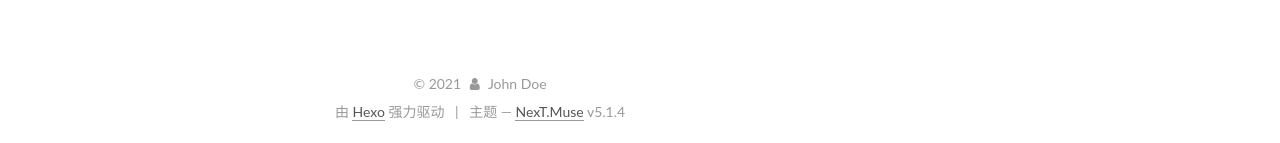
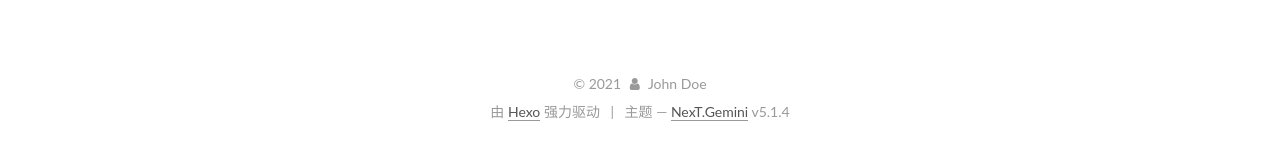
Before and after one commit to leiqiaoqiao/leiqiaoqiao.github.io, a plain HTML site: page 2021/07/26/hello-world/index.html in a window 1280 px wide. Shown: the part 1533-1676 px from the top of the page. Drawn offline with Linux system fonts and the light colour scheme.

Commit message:
Site updated: 2021-07-28 09:59:23

```diff
--- a/2021/07/26/hello-world/index.html
+++ b/2021/07/26/hello-world/index.html
@@ -5,7 +5,7 @@
 
 
 
-<html class="theme-next muse use-motion" lang="zh-Hans">
+<html class="theme-next gemini use-motion" lang="zh-Hans">
 <head>
   <meta charset="UTF-8"/>
 <meta http-equiv="X-UA-Compatible" content="IE=edge" />
@@ -97,7 +97,7 @@
   var NexT = window.NexT || {};
   var CONFIG = {
     root: '',
-    scheme: 'Muse',
+    scheme: 'Gemini',
     version: '5.1.4',
     sidebar: {"position":"left","display":"post","offset":12,"b2t":false,"scrollpercent":false,"onmobile":false},
     fancybox: true,
@@ -542,7 +542,7 @@
 
 
 
-  <div class="theme-info">主题 &mdash; <a class="theme-link" target="_blank" href="https://github.com/iissnan/hexo-theme-next">NexT.Muse</a> v5.1.4</div>
+  <div class="theme-info">主题 &mdash; <a class="theme-link" target="_blank" href="https://github.com/iissnan/hexo-theme-next">NexT.Gemini</a> v5.1.4</div>
 
 
 
@@ -650,6 +650,13 @@
 
 
 
+  <script type="text/javascript" src="/js/src/affix.js?v=5.1.4"></script>
+
+  <script type="text/javascript" src="/js/src/schemes/pisces.js?v=5.1.4"></script>
+
+
+
+
   <script type="text/javascript" src="/js/src/scrollspy.js?v=5.1.4"></script>
 <script type="text/javascript" src="/js/src/post-details.js?v=5.1.4"></script>
 
```
Also changed, not shown: 2021/07/27/eventloop/index.html (+10 -3 lines), archives/2021/07/index.html (+10 -3 lines), archives/2021/index.html (+10 -3 lines), archives/index.html (+10 -3 lines), categories/index.html (+10 -3 lines), categories/前端/index.html (+10 -3 lines), index.html (+10 -3 lines), tags/index.html (+10 -3 lines), tags/分享/index.html (+10 -3 lines), tags/导航/index.html (+10 -3 lines).
